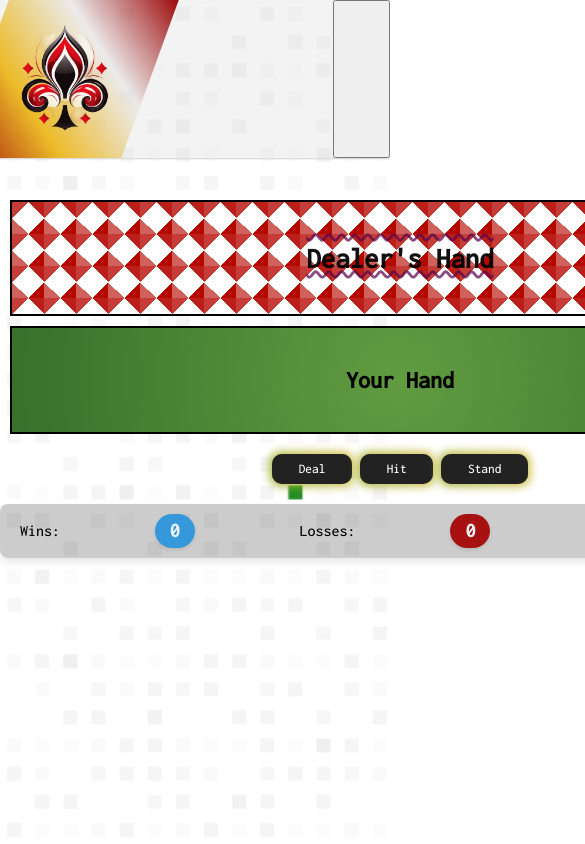
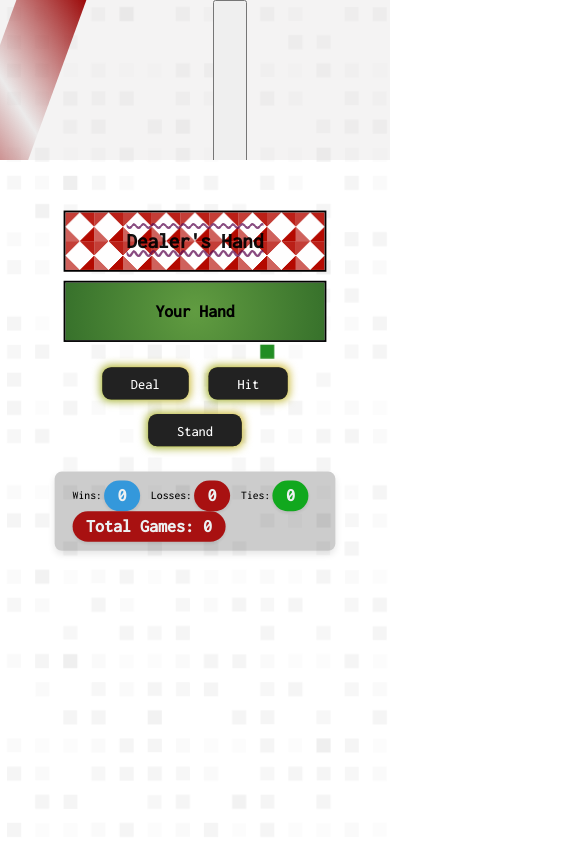
Before and after one commit to Asquaredd/Blackjack, a plain HTML site: page index.html in a window 390 px wide. Shown: the top 844 px of the page, 585 px wide, since content can reach past the window. Drawn offline with Linux system fonts and the light colour scheme.

Commit message:
BlackJack
v1.01
Responsive
Mobile
Animations

```diff
--- a/index.html
+++ b/index.html
@@ -37,9 +37,10 @@
         </div>
         <div id="status"></div>
         <div id="counter">
-            Wins: <span id="wins">0</span>
-            Losses: <span id="losses">0</span>
-            Ties: <span id="ties">0</span>
+            Wins: <span class="wins" id="wins">0</span>
+            Losses: <span class="losses" id="losses">0</span>
+            Ties: <span class="ties" id="ties">0</span>
+            <span class="counter-item">Total Games: <span id="total">0</span></span>
         </div>
 
     </div>
--- a/script.js
+++ b/script.js
@@ -70,7 +70,7 @@ function renderHand(hand, elementId, reveal) {
 
       // If it's the dealer's hand and the reveal flag is false, show the back of the first card
       if (elementId === 'dealer-cards' && i === 0 && !reveal) {
-        cardElement.src = 'cards/back.png'; // Path to a card back image
+        cardElement.src = 'cards/BACK.png'; // Path to a card back image
       } else {
         let value = hand[i].value === 'Jack' ? 'J' : hand[i].value === 'Queen' ? 'Q' : hand[i].value === 'King' ? 'K' : hand[i].value === 'Ace' ? 'A' : hand[i].value;
         let suit = hand[i].suit.charAt(0).toUpperCase();
--- a/styles.css
+++ b/styles.css
@@ -2,14 +2,20 @@
 
 *{
   font-family: 'Inconsolata', monospace;
+  margin: 0;
+  padding: 0;
+  box-sizing: border-box;
 }
 
 
 #game-container {
-  width: 800px;
+  height: 50vh;
+  width: 50vw;
   margin: 0 auto;
   text-align: center;
-  margin-top: 200px; /* Increase this value if needed */
+  margin-top: 250px; /* Increase this value if needed */
+  transform: scale(1.3);
+
 }
 
 
@@ -27,6 +33,7 @@
     font-size: larger;
     font-style: bold;
     text-decoration: underline overline wavy #59034cb7;
+
   }
   #player-area {
     border: 2px solid #000;
@@ -45,6 +52,7 @@
     cursor: pointer;
   }
 .button-85 {
+  font-size: medium;
   padding: 0.6em 2em;
   border: none;
   outline: none;
@@ -196,7 +204,7 @@ section {
   span.gradient {
     background: #8d1e1e;
     background: -webkit-linear-gradient(45deg, #f85757, #ff5858);
-  background: linear-gradient(45deg, #9c0a0a, #ecbb29, rgba(219, 217, 217, 0.322), #9c0a0a);
+    background: linear-gradient(45deg, #9c0a0a, rgba(219, 217, 217, 0.322), #9c0a0a);
     position: relative;
     right: 1em;
     margin-right: auto;
@@ -298,9 +306,39 @@ a:hover {
       padding-right: 0em;
    }
     100% {
-    padding-right: 5em;
+      padding-right: 4em;
    }
   }
+
+
+/* Enlarge and shake animation */
+@keyframes enlargeAndShake {
+  0% {
+    transform: scale(1);
+  }
+  50% {
+    transform: scale(1.3);
+  }
+  100% {
+    transform: scale(1);
+  }
+}
+
+/* Shake animation */
+@keyframes shake {
+  0%, 100% {
+    transform: translateX(0);
+  }
+  10%, 30%, 50%, 70%, 90% {
+    transform: translateX(-5px);
+  }
+  20%, 40%, 60%, 80% {
+    transform: translateX(5px);
+  }
+}
+
+
+
 
   /* Counter container */
   /* Counter container */
@@ -333,6 +371,7 @@ a:hover {
     font-size: 20px;
     font-weight: bold;
     box-shadow: 0 2px 4px rgba(0, 0, 0, 0.1);
+    animation: enlargeAndShake 0.5s ease-in-out;
   }
 
   #counter > span:nth-child(2) {
@@ -343,6 +382,8 @@ a:hover {
     font-size: 20px;
     font-weight: bold;
     box-shadow: 0 2px 4px rgba(0, 0, 0, 0.1);
+    animation: shake 0.5s ease-in-out;
+
   }
   #counter > span:nth-child(4) {
     background-color: #a81111;
@@ -352,6 +393,8 @@ a:hover {
     font-size: 20px;
     font-weight: bold;
     box-shadow: 0 2px 4px rgba(0, 0, 0, 0.1);
+    animation: enlargeAndShake 0.5s ease-in-out;
+
   }
   #counter > span:nth-child(3) {
     background-color: #11a81e;
@@ -361,4 +404,101 @@ a:hover {
     font-size: 20px;
     font-weight: bold;
     box-shadow: 0 2px 4px rgba(0, 0, 0, 0.1);
+    animation: enlargeAndShake 0.5s ease-in-out;
+
   }
+
+@media (max-width: 800px) {
+
+#game-container {
+  height: 25vh;
+  width: 80vw;
+  margin: 0 auto;
+  text-align: center;
+  margin-top: 200px; /* Increase this value if needed */
+  transform: scale(0.9);
+  font-size: small;
+
+}
+#nav-wrapper {
+    overflow: hidden;
+ }
+  #nav {
+    overflow: hidden;
+    flex-direction: row;
+ }
+  .nav-link {
+    border-top: none;
+ }
+ .logo-img{
+  display: none;
+ }
+  .right {
+    overflow: hidden;
+    flex-direction: row;
+    justify-content: flex-end;
+    position: relative;
+    left: 1.5em;
+    height: auto;
+ }
+ .btn-nav {
+  display: block;
+  color: #f857a8;
+  padding: 0 15px;
+  line-height: 60px;
+  cursor: pointer;
+}
+
+.nav-link {
+  transform: skew(-20deg);
+  color: #777;
+  text-decoration: none;
+  padding: 0 15px;
+  line-height: 60px;
+  display: none;
+}
+
+.nav-link:last-child {
+  padding-right: 15px;
+}
+
+.nav-visible .nav-link {
+  display: block;
+}
+
+.nav-link.active {
+  background: #f857a8;
+  background: -webkit-linear-gradient(45deg, #9933c8, #9c0a0a);
+  background: linear-gradient(45deg, #9c0a0a, #ecbb29, rgba(219, 217, 217, 0.322), #9c0a0a);
+  color: #9c0a0a;
+}
+
+.nav-link-span {
+  transform: skew(20deg);
+  display: inline-block;
+}
+
+a:hover.nav-link:not(.active) {
+  color: #444;
+  background: #ddd;
+  background: linear-gradient(45deg, #fff, #ddd);
+}
+
+
+ .button-85 {
+  font-size: medium;
+  padding: 0.6em 2em;
+  margin: 0.5em;
+  border: none;
+  outline: none;
+  color: rgb(255, 255, 255);
+  background: #111;
+  cursor: pointer;
+  position: relative;
+  z-index: 0;
+  border-radius: 10px;
+  user-select: none;
+  -webkit-user-select: none;
+  touch-action: manipulation;
+}
+}
```
Lines whose indentation alone changed are shown as unchanged.
